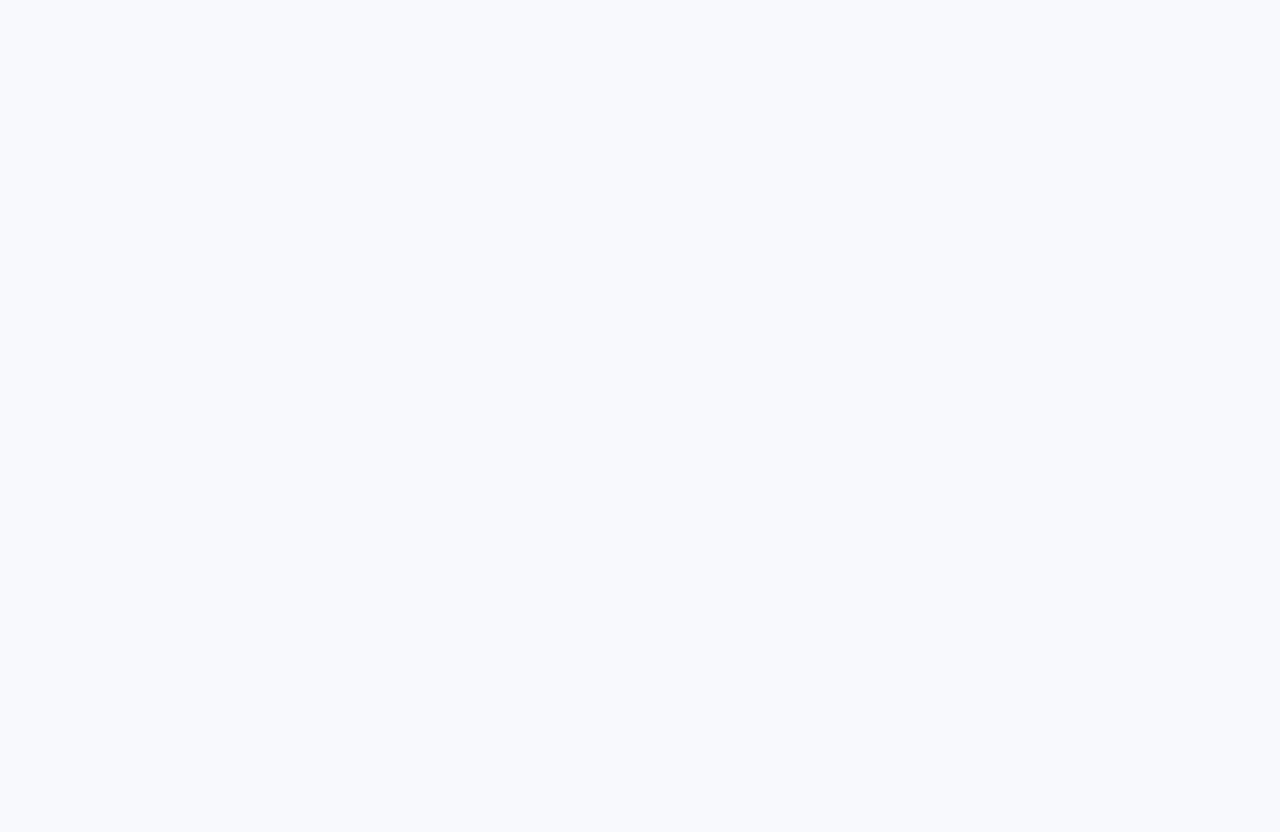
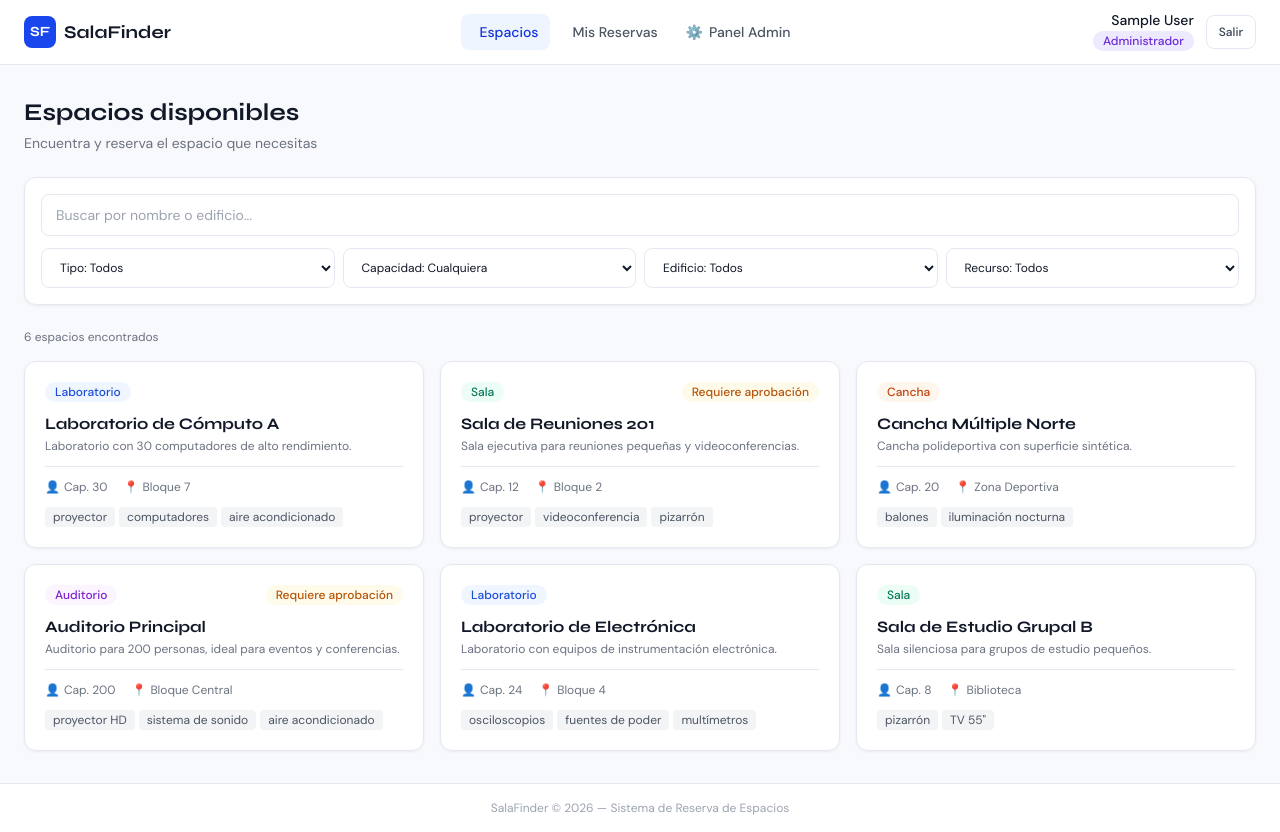
Before and after one commit to DiegoColBdz/salafinder, a React (Vite) app: page /espacios in a window 1280 px wide. Before the commit this address led to /login. Before the commit the page ends 800 px from the top, so only its background shows below. Built offline with nearby package versions, Linux system fonts and the light colour scheme; sample sign-in values are in the browser's storage.

Commit message:
FEAT: actualizar App.jsx con los nuevos componentes

```diff
--- a/src/App.jsx
+++ b/src/App.jsx
@@ -1,8 +1,15 @@
 import { Routes, Route, Navigate } from 'react-router-dom'
 import { useApp } from './context/AppContext'
 import Notification from './components/ui/Notification'
+import Layout from './components/layout/Layout'
 import LoginPage from './pages/LoginPage'
 import RegisterPage from './pages/RegisterPage'
+import SpacesPage from './pages/SpacesPage'
+
+function PrivateRoute({ children }) {
+    const { state } = useApp()
+    return state.currentUser ? children : <Navigate to="/login" replace />
+}
 
 function GuestRoute({ children }) {
     const { state } = useApp()
@@ -16,8 +23,11 @@ export default function App() {
             <Routes>
                 <Route path="/login" element={<GuestRoute><LoginPage /></GuestRoute>} />
                 <Route path="/registro" element={<GuestRoute><RegisterPage /></GuestRoute>} />
-        {/* Temporal hasta tener las demás páginas */}
-        <Route path="*" element={<Navigate to="/login" replace />} />
+                <Route element={<PrivateRoute><Layout /></PrivateRoute>}>
+                    <Route index element={<Navigate to="/espacios" replace />} />
+                    <Route path="/espacios" element={<SpacesPage />} />
+                </Route>
+                <Route path="*" element={<Navigate to="/espacios" replace />} />
             </Routes>
         </>
     )
```
Lines whose indentation alone changed are shown as unchanged.
